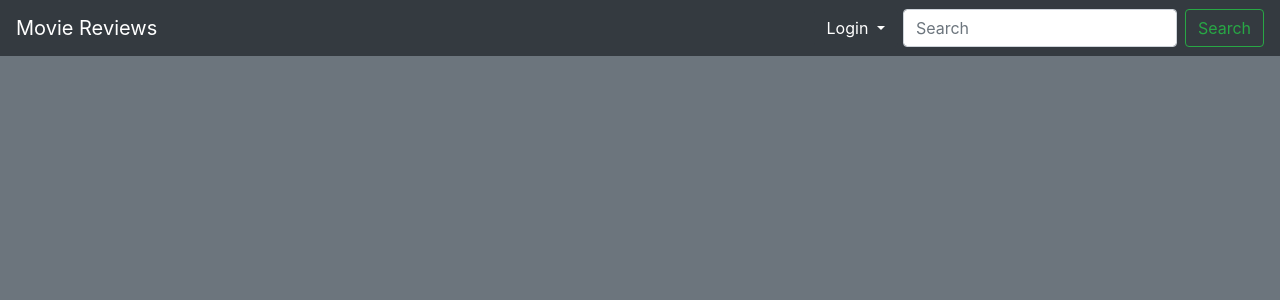
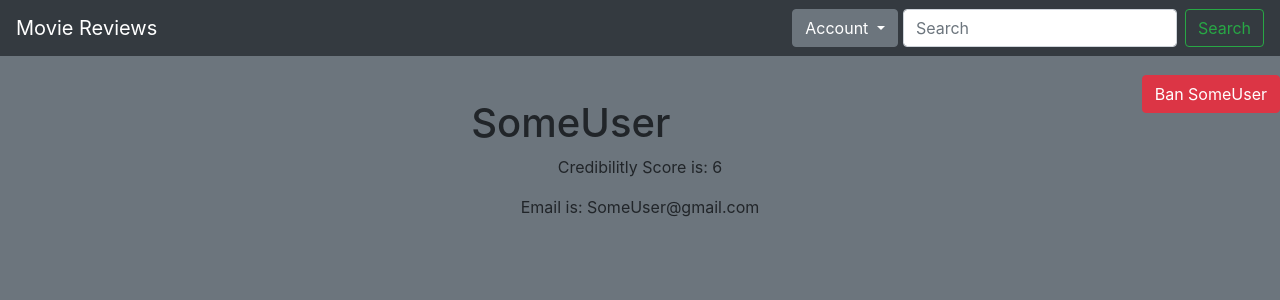
Before and after one commit to 1905-uta-java/DOJJ_WebApp, an Angular app: page /profile in a window 1280 px wide. Before the commit this address led to /. Shown: the top 300 px of the page. Built offline with nearby package versions, Linux system fonts and the light colour scheme.

Commit message:
Profile component basics implemented

```diff
--- a/src/app/app-routing.module.ts
+++ b/src/app/app-routing.module.ts
@@ -3,6 +3,7 @@ import { Routes, RouterModule } from '@angular/router';
 import { HomeComponent } from './components/home/home.component';
 import { SearchComponent } from './components/search/search.component';
 import { MovieComponent } from './components/movie/movie.component';
+import { ProfileComponent } from './components/profile/profile.component';
 
 const routes: Routes = [
   {path: 'home',
@@ -13,7 +14,9 @@ const routes: Routes = [
   redirectTo: '/home',
   pathMatch: 'full'},
   {path : 'movie/:id',
-  component : MovieComponent}
+  component : MovieComponent},
+  {path : 'profile',
+  component : ProfileComponent}
 ];
 
 @NgModule({
--- a/src/app/app.component.html
+++ b/src/app/app.component.html
@@ -23,6 +23,5 @@
 </div>
 
 <div class="main-content">
- <!---- <router-outlet></router-outlet> -->
- <app-profile> </app-profile>
+<router-outlet></router-outlet>
 </div>
--- a/src/app/app.component.ts
+++ b/src/app/app.component.ts
@@ -8,7 +8,7 @@ import { Router} from '@angular/router';
 })
 export class AppComponent {
   title = 'movie-review';
-  isLoggedIn = false;
+  isLoggedIn = true;
   isAdmin = false;
 
 
--- a/src/app/components/account-dropdown/account-dropdown.component.html
+++ b/src/app/components/account-dropdown/account-dropdown.component.html
@@ -2,7 +2,7 @@
     Account
 </button>
 <div class="dropdown-menu account-menu" aria-labelledby="accountDropdown">
-  <a class="dropdown-item" href="#">Account</a>
+  <a class="dropdown-item" routerLink = "/profile"> Account</a>
   <a class="dropdown-item" href="#">Settings</a>
   <a class="dropdown-item" href="#">Logout</a>
 </div>
--- a/src/app/components/profile/profile.component.html
+++ b/src/app/components/profile/profile.component.html
@@ -1,5 +1,14 @@
 <div class = "float-right">
   <p *ngIf = "isAdmin">
-    <button class = "btn btn-danger" > Ban {{userToBan}} </button>
+    <button class = "btn btn-danger" [hidden] = "showConfirmation" (click) = "changeIsSure()" > Ban {{username}} </button>
+    <button class = "btn btn-danger" [hidden] = "!showConfirmation" [disabled] = "isBanned" (click) = "banUser()" > Click again to ban {{username}}. Click "Don't Ban" to cancel </button>
+    <button class = "btn btn-success" [hidden] = "!showConfirmation || isBanned" (click) = "changeIsSure()" > DON'T BAN </button>
   </p>
 </div>
+<br>
+
+<div class = "text-center">
+  <h1> {{username}} </h1>
+  <p> Credibilitly Score is: {{credScore}}</p>
+  <p *ngIf = isUserOfPage> Email is: {{email}} </p>
+</div>
--- a/src/app/components/profile/profile.component.ts
+++ b/src/app/components/profile/profile.component.ts
@@ -6,12 +6,29 @@ import { Component, OnInit } from '@angular/core';
   styleUrls: ['./profile.component.css']
 })
 export class ProfileComponent implements OnInit {
-  isAdmin = false;
-  userToBan : string = "SomeUser";
+  isAdmin = true;
+  username : string = "SomeUser";
+  email: string = "SomeUser@gmail.com";
+  isUserOfPage = true;
+  credScore : number = 6;
+  showConfirmation = false;
+  isBanned = false;
 
   constructor() { }
 
   ngOnInit() {
   }
 
+  changeIsSure()
+  {
+    console.log("Text should change to ARE YOU SURE?!");
+    this.showConfirmation = !this.showConfirmation;
+  }
+
+  banUser()
+  {
+    console.log("User has been banned!");
+    this.isBanned = true;
+  }
+
 }
```
